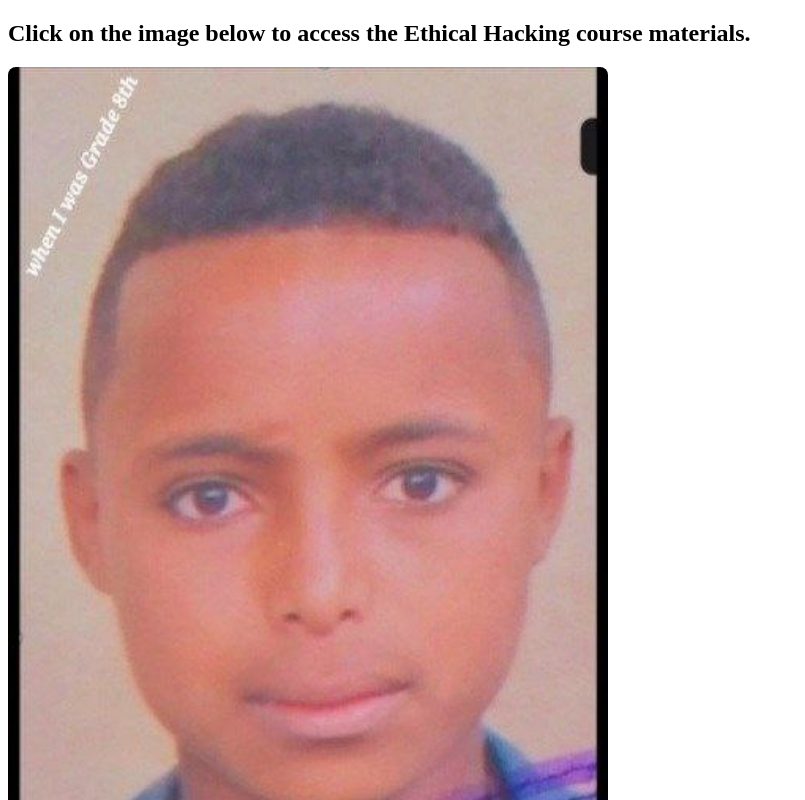
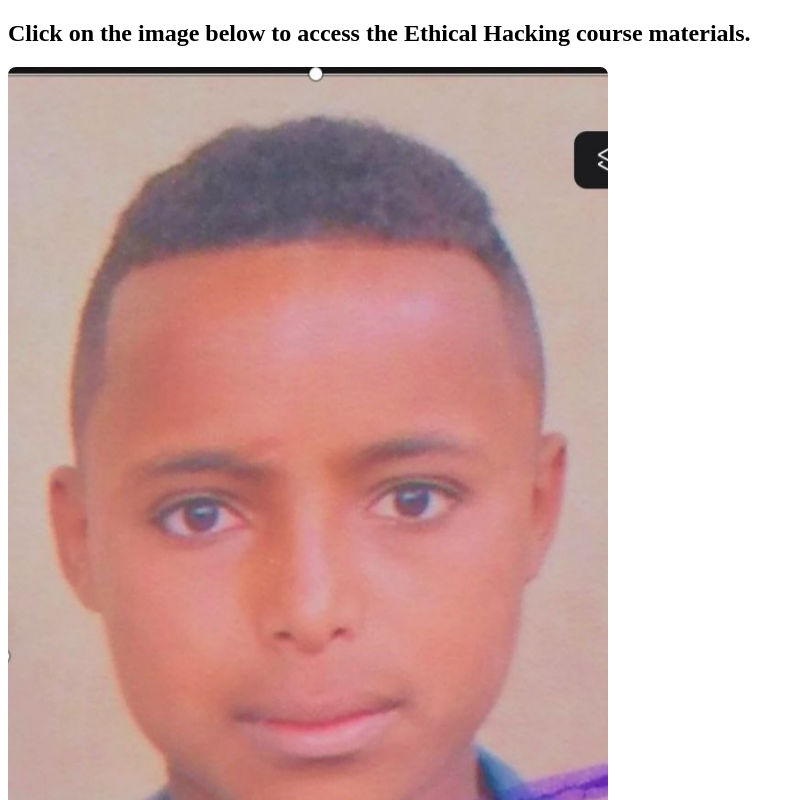
Before and after one commit to At-twenty-twenty-four/Ethical_hacking_course, a plain HTML site: page index.html in a window 1280 px wide. Shown: the top 800 px of the page, without its empty margins (0-805 px from the left). Drawn offline with Linux system fonts and the light colour scheme.

Commit message:
Update index.html

```diff
--- a/index.html
+++ b/index.html
@@ -18,7 +18,7 @@
 
     <h2>Click on the image below to access the Ethical Hacking course materials.</h2>
 
-    <img src="four.jpg" alt="Course Materials" id="image">
+    <img src="three.png" alt="Course Materials" id="image">
 
     <script>
         // Function to redirect to the files when clicked anywhere on the body
```
